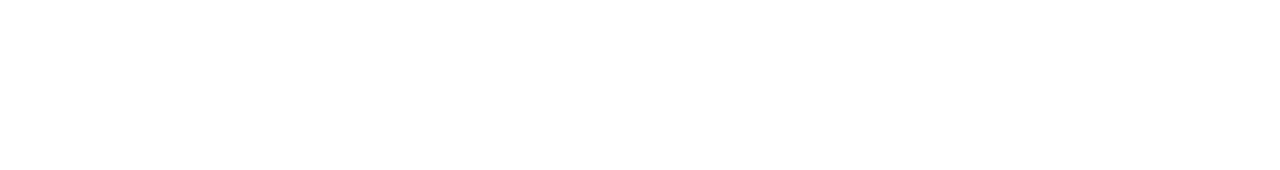
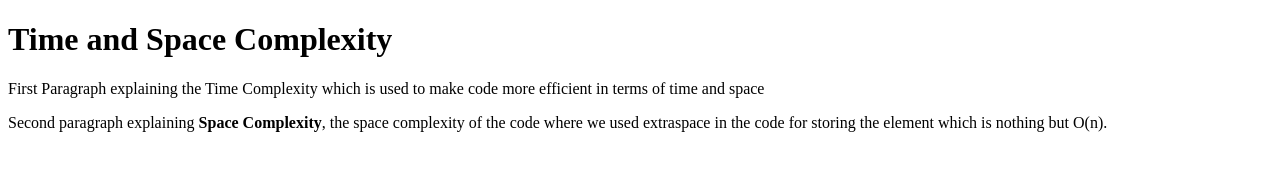
Before and after one commit to acciojob/time-and-space-complexity-rohitshirsat02, a website: page main.html in a window 1280 px wide. Drawn offline with Linux system fonts and the light colour scheme.

Commit message:
created a submission

```diff
--- a/main.html
+++ b/main.html
@@ -8,6 +8,9 @@
 
 <body>
 	<!-- the entire body must be written by student -->
+<h1>Time and Space Complexity</h1>
+<p>First Paragraph explaining the Time Complexity which is used to make code more efficient in terms of time and space</p>
+<p> Second paragraph explaining <b>Space Complexity</b>, the space complexity of the code where we used extraspace in the code for storing the element which is nothing but O(n).</p>
     <script type="text/javascript" src="./script.js">
 </script>
 
```
